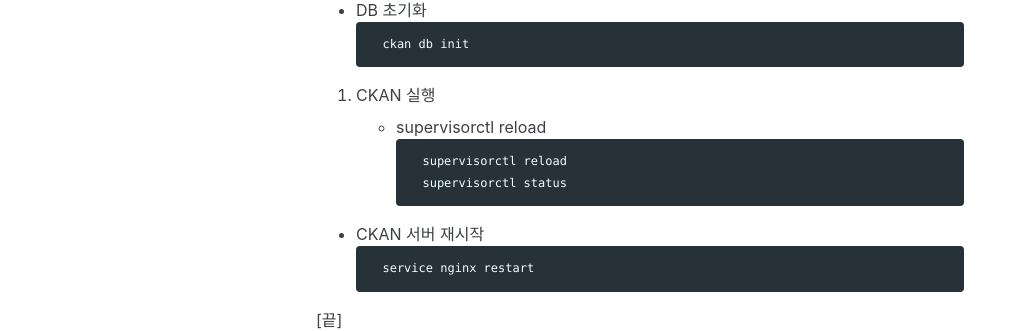
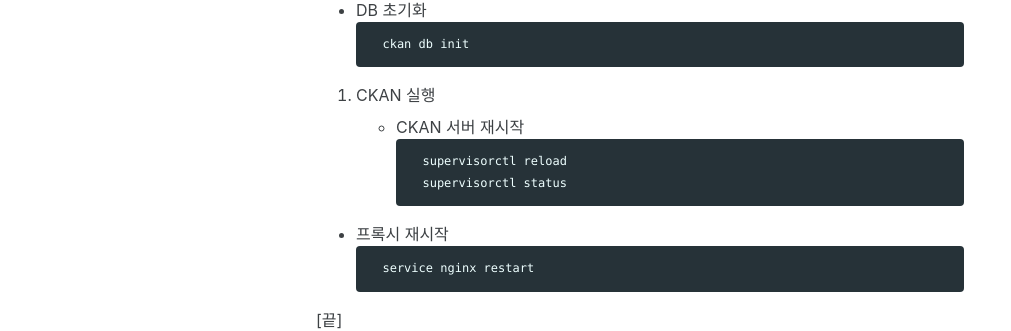
Before and after one commit to copper-light/ghhdh.github.io, a Jekyll site: the page built from _posts/2020-08-11-CKAN 구축.md, in a window 1280 px wide and 900 px high, scrolled down 3320 px. Shown: the part 143-474 px from the top of the window, without its empty margins (0-1011 px from the left). Built offline with Jekyll 4.4.1, drawn with Linux system fonts in a browser that asks for light colours; cached includes are drawn as plain includes.

Commit message:
Update 2020-08-11-CKAN 구축.md

```diff
--- a/_posts/2020-08-11-CKAN 구축.md
+++ b/_posts/2020-08-11-CKAN 구축.md
@@ -147,13 +147,13 @@ sudo ln -s /usr/lib/ckan/default/src/ckan/ckan/config/solr/schema.xml /etc/solr/
   ~~~
 
 7. CKAN 실행
-  - supervisorctl reload
+  - CKAN 서버 재시작
   ~~~bash
   supervisorctl reload
   supervisorctl status
   ~~~
 
-  - CKAN 서버 재시작
+  - 프록시 재시작
   ~~~bash
   service nginx restart
   ~~~
```
